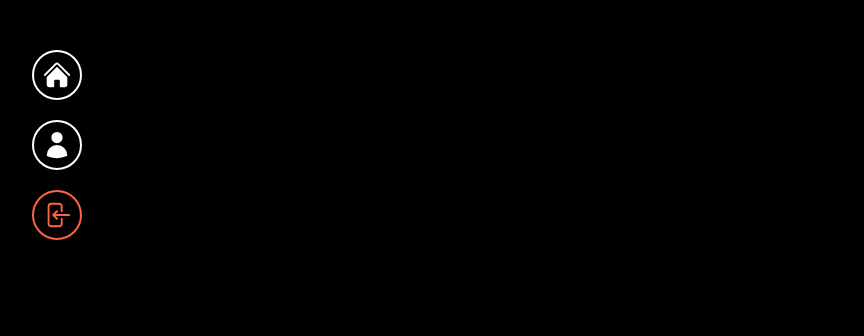
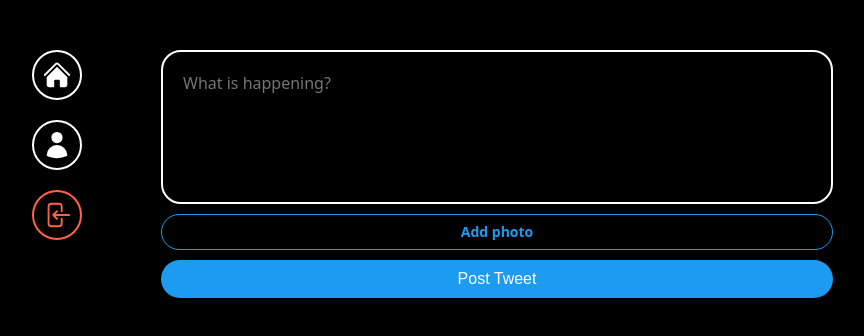
Before and after one commit to ssyeon612/nwitter-reloaded, a React (Vite) app: page / in a window 1280 px wide. Shown: the top 336 px of the page, without its empty margins (237-1101 px from the left). Built offline with nearby package versions, Linux system fonts and the light colour scheme; no server answers; sample sign-in values are in the browser's storage.

Commit message:
feat: 파이어베이스 스토리지 연결

```diff
--- /dev/null
+++ b/src/components/post-tweet-form.tsx
@@ -0,0 +1,104 @@
+import { addDoc, collection } from "firebase/firestore";
+import { useState } from "react";
+import styled from "styled-components";
+import { auth, db } from "../firebase";
+
+const Form = styled.form`
+    display: flex;
+    flex-direction: column;
+    gap: 10px;
+`;
+
+const TextArea = styled.textarea`
+    border: 2px solid white;
+    padding: 20px;
+    border-radius: 20px;
+    font-size: 16px;
+    color: white;
+    background-color: black;
+    width: 100%;
+    resize: none;
+    font-family: system-ui, -apple-system, BlinkMacSystemFont, "Segoe UI", Roboto, Oxygen, Ubuntu, Cantarell, "Open Sans", "Helvetica Neue", sans-serif;
+    &::placeholder {
+        font-size: 16px;
+        font-family: system-ui, -apple-system, BlinkMacSystemFont, "Segoe UI", Roboto, Oxygen, Ubuntu, Cantarell, "Open Sans", "Helvetica Neue", sans-serif;
+    }
+    &:focus {
+        outline: none;
+        border-color: #1d9bf0;
+    }
+`;
+
+const AttachFileButton = styled.label`
+    padding: 10px 0px;
+    color: #1d9bf0;
+    text-align: center;
+    border-radius: 20px;
+    border: 1px solid #1d9bf0;
+    font-size: 14px;
+    font-weight: 600;
+    cursor: pointer;
+`;
+
+const AttachFileInput = styled.input`
+    display: none;
+`;
+
+const SubmitBtn = styled.input`
+    background-color: #1d9bf0;
+    color: white;
+    border: none;
+    padding: 10px;
+    border-radius: 20px;
+    font-size: 16px;
+    cursor: pointer;
+    &:hover,
+    &active {
+        opacity: 0.9;
+    }
+`;
+
+export default function PostTweetForm() {
+    const [isLoading, setLoading] = useState(false);
+    const [tweet, setTweet] = useState("");
+    const [file, setFile] = useState<File | null>(null);
+
+    const onChange = (e: React.ChangeEvent<HTMLTextAreaElement>) => {
+        setTweet(e.target.value);
+    };
+
+    const onFileChange = (e: React.ChangeEvent<HTMLInputElement>) => {
+        const { files } = e.target;
+        if (files && files.length === 1) {
+            setFile(files[0]);
+        }
+    };
+
+    const onSubmit = async (e: React.FormEvent<HTMLFormElement>) => {
+        e.preventDefault();
+        const user = auth.currentUser;
+        if (!user || isLoading || tweet === "" || tweet.length > 180) return;
+        try {
+            setLoading(true);
+            await addDoc(collection(db, "tweet"), {
+                tweet,
+                createAt: Date.now(),
+                username: user.displayName || "Anonymous",
+                userId: user.uid,
+            });
+        } catch (e) {
+            console.log(e);
+        } finally {
+            setLoading(false);
+        }
+    };
+
+    return (
+        <Form onSubmit={onSubmit}>
+            <TextArea rows={5} maxLength={180} value={tweet} placeholder="What is happening?" onChange={onChange} />
+            <AttachFileButton htmlFor="file">{file ? "Photo added ✅" : "Add photo"}</AttachFileButton>
+            <AttachFileInput onChange={onFileChange} type="file" id="file" accept="image/*" />
+            <SubmitBtn type="submit" value={isLoading ? "Posting..." : "Post Tweet"} />
+        </Form>
+    );
+}
--- a/src/firebase.ts
+++ b/src/firebase.ts
@@ -1,5 +1,7 @@
 import { initializeApp } from "firebase/app";
 import { getAuth } from "firebase/auth";
+import { getFirestore } from "firebase/firestore";
+import { getStorage } from "firebase/storage";
 
 const firebaseConfig = {
     apiKey: "AIzaSyCHsWB1y3TaXxXDwJZzoxXgXemDzFh9aSY",
@@ -13,3 +15,7 @@
 const app = initializeApp(firebaseConfig);
 
 export const auth = getAuth(app);
+
+export const storage = getStorage(app);
+
+export const db = getFirestore(app);
--- a/src/routes/home.tsx
+++ b/src/routes/home.tsx
@@ -1,3 +1,12 @@
+import styled from "styled-components";
+import PostTweetForm from "../components/post-tweet-form";
+
+const Wrapper = styled.div``;
+
 export default function Home() {
-    return <h1></h1>;
+    return (
+        <Wrapper>
+            <PostTweetForm />
+        </Wrapper>
+    );
 }
```
